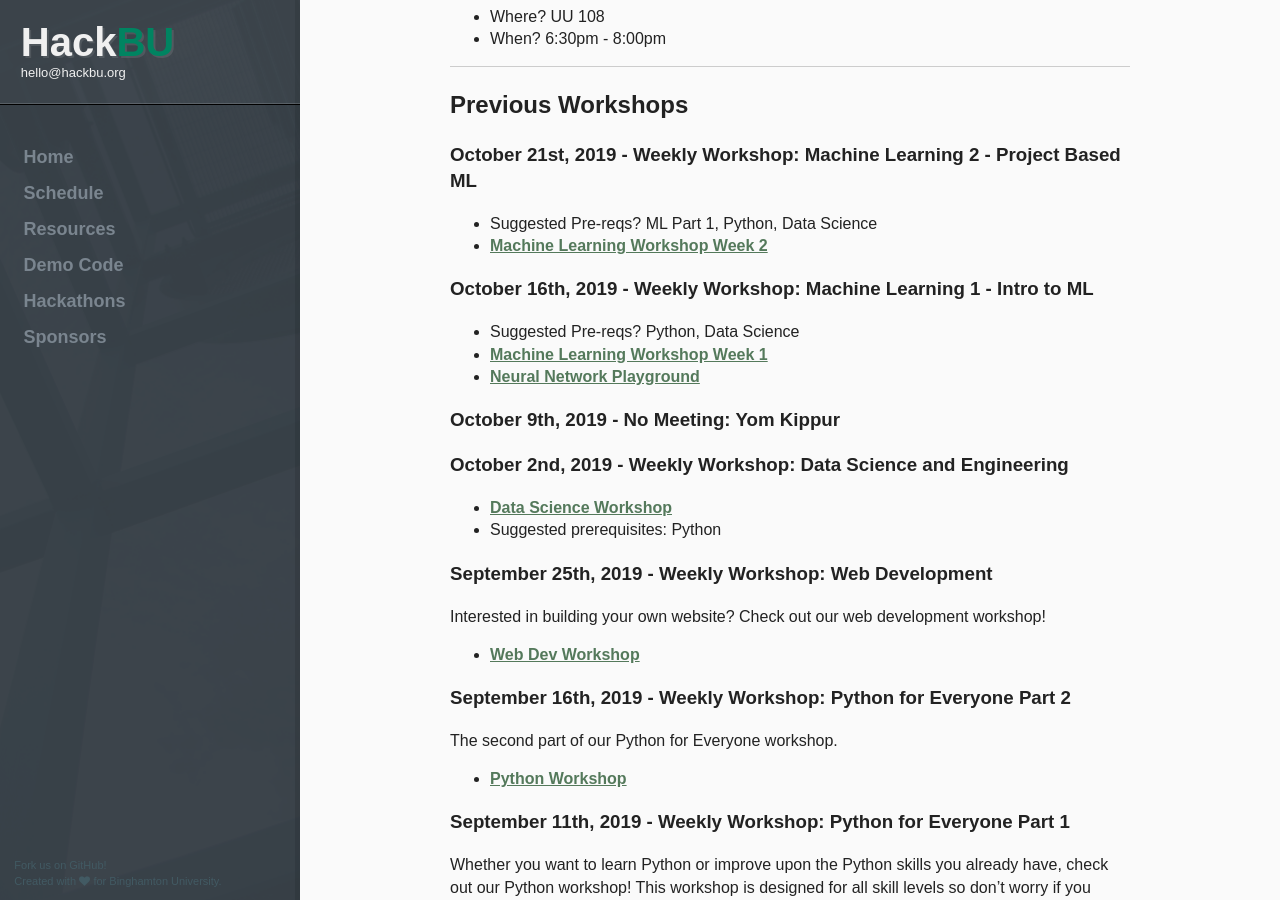
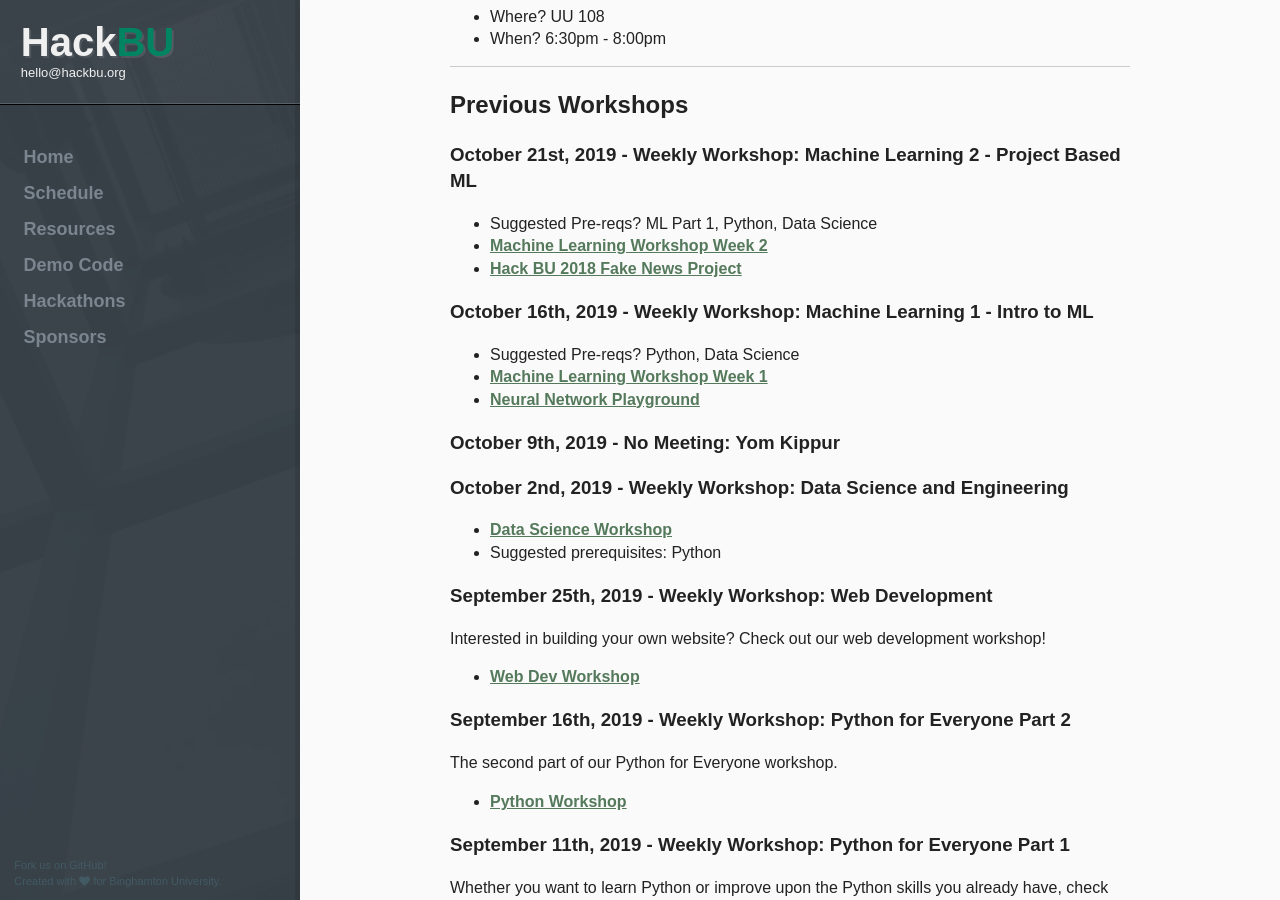
Before and after one commit to hackbinghamton/hackbinghamton.github.io, a Jekyll site: the page built from schedule/index.html, in a window 1280 px wide and 900 px high, scrolled down 921 px. Built offline with Jekyll 4.4.1, drawn with Linux system fonts in a browser that asks for light colours; nearby versions of some CDN libraries.

Commit message:
Add git link for hackathon fake news project

```diff
--- a/schedule/index.html
+++ b/schedule/index.html
@@ -71,6 +71,9 @@ description: Find out where and when our weekly HackBU workshops take place
       <li>
       <a href="https://github.com/HackBinghamton/MachineLearningWorkshopWeek2">  Machine Learning Workshop Week 2 </a>
     </li>
+    <li>
+    <a href="https://github.com/cfiutak1/HackBU2018-Fake-News-Detector"> Hack BU 2018 Fake News Project </a>
+  </li>
   </ul>
   <h3> October 16th, 2019 - Weekly Workshop: Machine Learning 1 - Intro to ML </h3>
   <ul>
```
